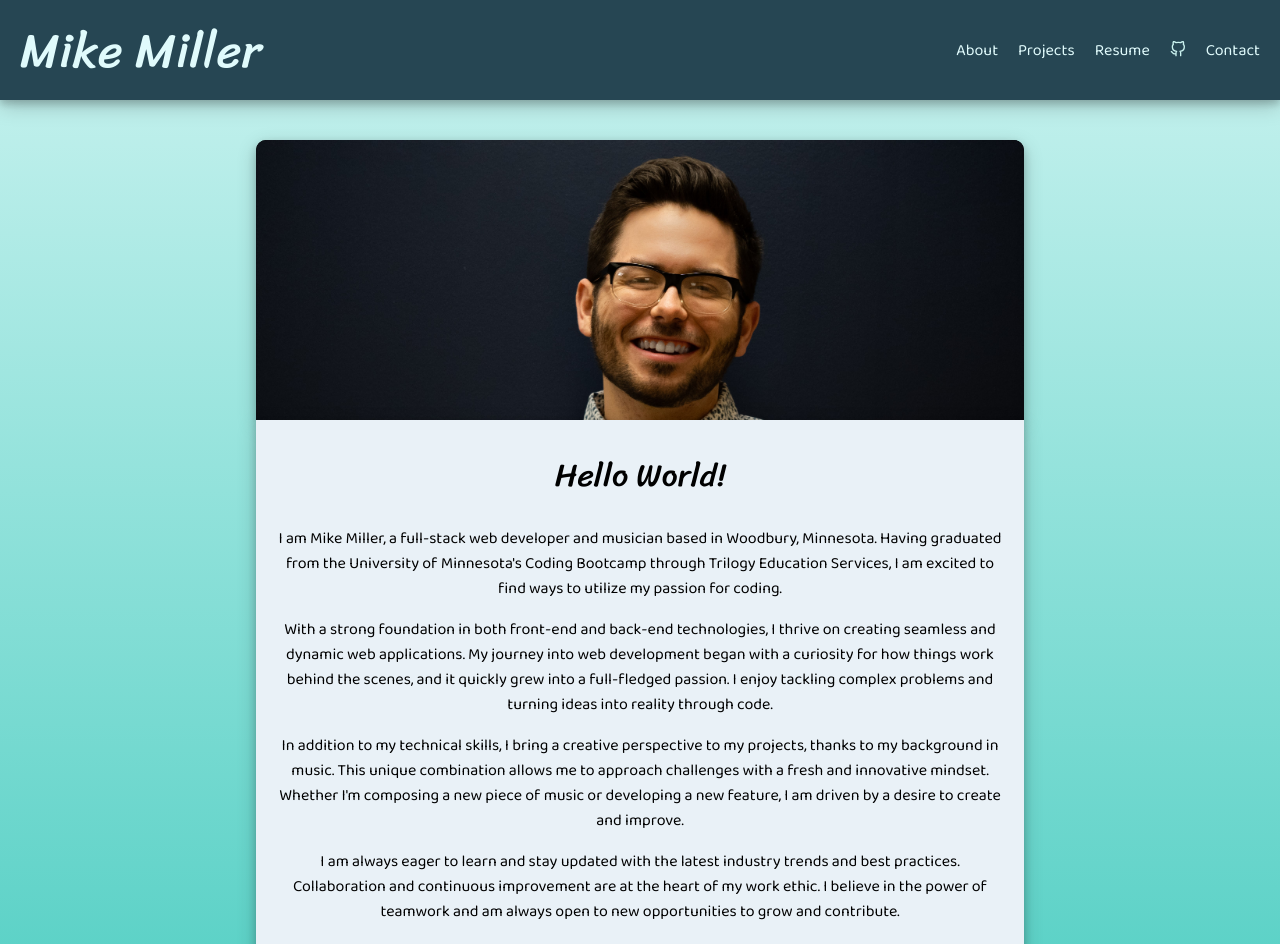
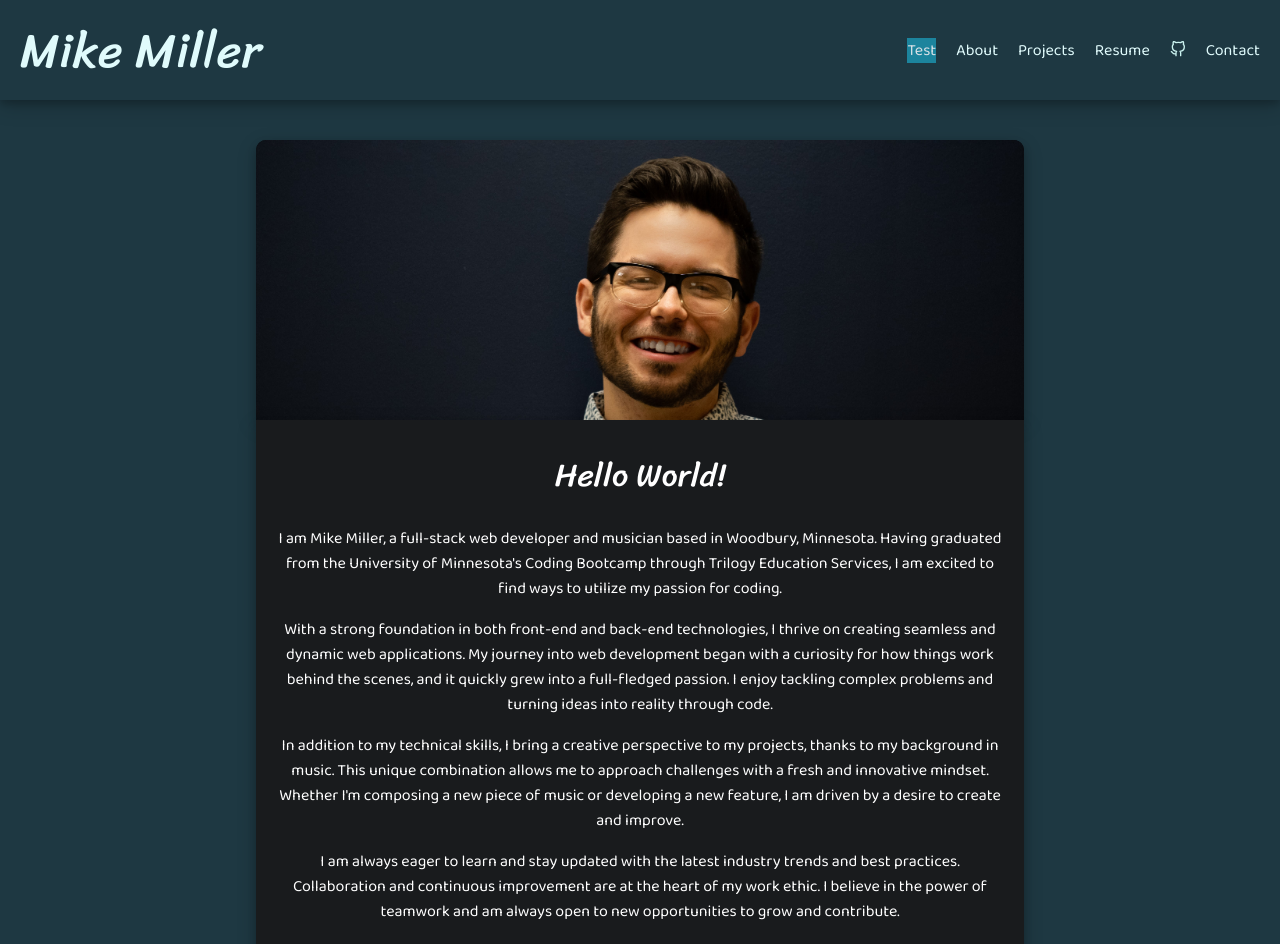
Before and after one commit to mimi5930/mike-miller-dev-port, a React (Vite) app: page / in a window 1280 px wide. Shown: the top 944 px of the page. Built offline with nearby package versions, Linux system fonts and the light colour scheme.

Commit message:
added dark mode

```diff
--- a/src/App.css
+++ b/src/App.css
@@ -1,6 +1,7 @@
 @import url('https://fonts.googleapis.com/css2?family=Baloo+2&family=Sriracha&display=swap');
 
-:root {
+body {
+  margin: 0;
   --main-bg-color-one: #cbf3f0;
   --main-bg-color-two: #2ec4b6;
   --main-bg-color-three: #ff9f1c;
@@ -33,10 +34,6 @@
   --text-color-dm: #d9e2e7;
   --button-color-dm: #1c849d;
   --button-color-active-dm: #1d4e4c;
-}
-
-body {
-  margin: 0;
 }
 
 html {
@@ -77,6 +74,11 @@ p {
   z-index: 0;
 }
 
+.app[data-theme='dark'] {
+  background-image: none;
+  background: var(--header-bg-color-dm);
+}
+
 .project-box:hover {
   opacity: 75%;
   transition: 300ms;
@@ -115,12 +117,9 @@ button:active {
   transform: scale(0.9);
 }
 
-@media (prefers-color-scheme: dark) {
-  .app {
-    background: var(--header-bg-color-dm);
-    background-image: none;
-  }
+/* DARK MODE */
 
+[data-theme='dark'] {
   button {
     background-color: var(--button-color-dm);
     color: var(--text-color-dm);
--- a/src/App.tsx
+++ b/src/App.tsx
@@ -7,7 +7,7 @@ import Spacer from './components/Spacer'
 
 function App() {
   return (
-    <div className="app">
+    <div className="app" data-theme="dark">
       <Navbar></Navbar>
       <About></About>
       <Portfolio></Portfolio>
--- a/src/components/NavigationLinks.tsx
+++ b/src/components/NavigationLinks.tsx
@@ -26,7 +26,6 @@ const resumeDropdown: Item[] = [
   },
   { name: 'Download PDF', href: resumePDF, anchorProps: { download: true } }
 ]
-
 const socialIcons: Item[] = [
   {
     name: 'GitHub',
@@ -49,6 +48,19 @@ export default function NavigationLinks({
   const [hamburgerIcon, setHamburgerIcon] = useState(true)
   const [currentIcon, setIcon] = useState(0)
   const [socialDropdownDisplay, setSocialDropdownDisplay] = useState(false)
+  const [prefersDarkMode, setPrefersDarkMode] = useState<boolean>(
+    window.matchMedia('(prefers-color-scheme: dark)').matches
+  )
+
+  useEffect(() => {
+    if (prefersDarkMode) {
+      console.log('enabled dark mode')
+      document.documentElement.setAttribute('data-theme', 'light')
+    } else {
+      console.log('enabled light mode')
+      document.documentElement.setAttribute('data-theme', 'light')
+    }
+  }, [prefersDarkMode])
 
   useEffect(() => {
     if (!smallScreen) {
@@ -140,6 +152,9 @@ export default function NavigationLinks({
   return (
     <ul className={styles.containerList}>
       <li>
+        <button className={styles.colorPrefButton}>Test</button>
+      </li>
+      <li>
         <a href="#about">About</a>
       </li>
       <li>
--- /dev/null
+++ b/src/components/colorPrefButton.tsx
@@ -0,0 +1,20 @@
+type DarkModeButtonProps = {
+  prefersDarkMode: boolean
+  setPrefersDarkMode: React.Dispatch<React.SetStateAction<boolean>>
+}
+
+export default function DarkModeButton({
+  prefersDarkMode,
+  setPrefersDarkMode
+}: DarkModeButtonProps) {
+  return (
+    <button
+      className="absolute right-0 m-5"
+      onClick={() => {
+        setPrefersDarkMode(!prefersDarkMode)
+      }}
+    >
+      {prefersDarkMode ? <Moon /> : <Sun />}
+    </button>
+  )
+}
--- a/src/components/styles/dialogue.module.css
+++ b/src/components/styles/dialogue.module.css
@@ -41,7 +41,9 @@
   }
 }
 
-@media (prefers-color-scheme: dark) {
+/* DARK MODE */
+
+[data-theme='dark'] {
   .dialogue {
     background-color: var(--box-color-dm);
     color: var(--text-color-dm);
--- a/src/components/styles/navbar.module.css
+++ b/src/components/styles/navbar.module.css
@@ -41,7 +41,7 @@
 
 /* DARK MODE */
 
-@media (prefers-color-scheme: dark) {
+[data-theme='dark'] {
   .container {
     background: var(--header-bg-color-dm);
   }
--- a/src/components/styles/navigation-links.module.css
+++ b/src/components/styles/navigation-links.module.css
@@ -25,6 +25,16 @@
 
 .containerList li:hover {
   opacity: 1;
+}
+
+.colorPrefButton,
+.colorPrefButton:hover,
+.colorPrefButton:focus {
+  all: unset;
+  cursor: pointer;
+}
+
+.colorPrefButton {
 }
 
 .resumeList {
@@ -113,7 +123,9 @@
   }
 }
 
-@media (prefers-color-scheme: dark) {
+/* DARK MODE */
+
+[data-theme='dark'] {
   .resumeList {
     color: var(--text-color);
   }
--- a/src/components/styles/projectDescription.module.css
+++ b/src/components/styles/projectDescription.module.css
@@ -1,3 +1,4 @@
+/* TODO: This is having weird issues with the border radius */
 .projectInfoCard {
   position: absolute;
   display: flex;
@@ -7,7 +8,6 @@
   gap: 8px;
   height: 100%;
   width: 40%;
-  max-width: 1000px;
   transition: all ease-in 0.3s;
   right: 0px;
   background: var(--box-color);
@@ -174,7 +174,9 @@
   }
 }
 
-@media (prefers-color-scheme: dark) {
+/* DARK MODE */
+
+[data-theme='dark'] {
   .projectTitleContainer {
     background: var(--box-color-transparent-dm);
     color: white;
@@ -200,8 +202,10 @@
 
 @media only screen and (max-width: 900px),
   only screen and (max-height: 1120px) {
-  .projectInfoCard {
-    background: transparent;
-    backdrop-filter: none;
+  [data-theme='dark'] {
+    .projectInfoCard {
+      background-color: transparent;
+      backdrop-filter: none;
+    }
   }
 }
--- a/src/pages/styles/about.module.css
+++ b/src/pages/styles/about.module.css
@@ -62,7 +62,9 @@
   }
 }
 
-@media (prefers-color-scheme: dark) {
+/* DARK MODE */
+
+[data-theme='dark'] {
   .titleContainer {
     background-color: var(--box-color-dm);
     color: white;
--- a/src/pages/styles/contact.module.css
+++ b/src/pages/styles/contact.module.css
@@ -189,7 +189,7 @@ input:-webkit-autofill:active {
 
 /* DARK MODE */
 
-@media (prefers-color-scheme: dark) {
+[data-theme='dark'] {
   .form {
     background-color: var(--box-color-dm);
   }
--- a/src/pages/styles/portfolio.module.css
+++ b/src/pages/styles/portfolio.module.css
@@ -47,7 +47,9 @@
   }
 }
 
-@media (prefers-color-scheme: dark) {
+/* DARK MODE */
+
+[data-theme='dark'] {
   .pageTitle {
     color: var(--text-color-dm);
   }
--- a/src/utils/projects.module.css
+++ b/src/utils/projects.module.css
@@ -5,7 +5,9 @@
   filter: grayscale(100%);
 }
 
-@media (prefers-color-scheme: dark) {
+/* DARK MODE */
+
+[data-theme='dark'] {
   .image {
     filter: grayscale(1) invert(1);
   }
```
